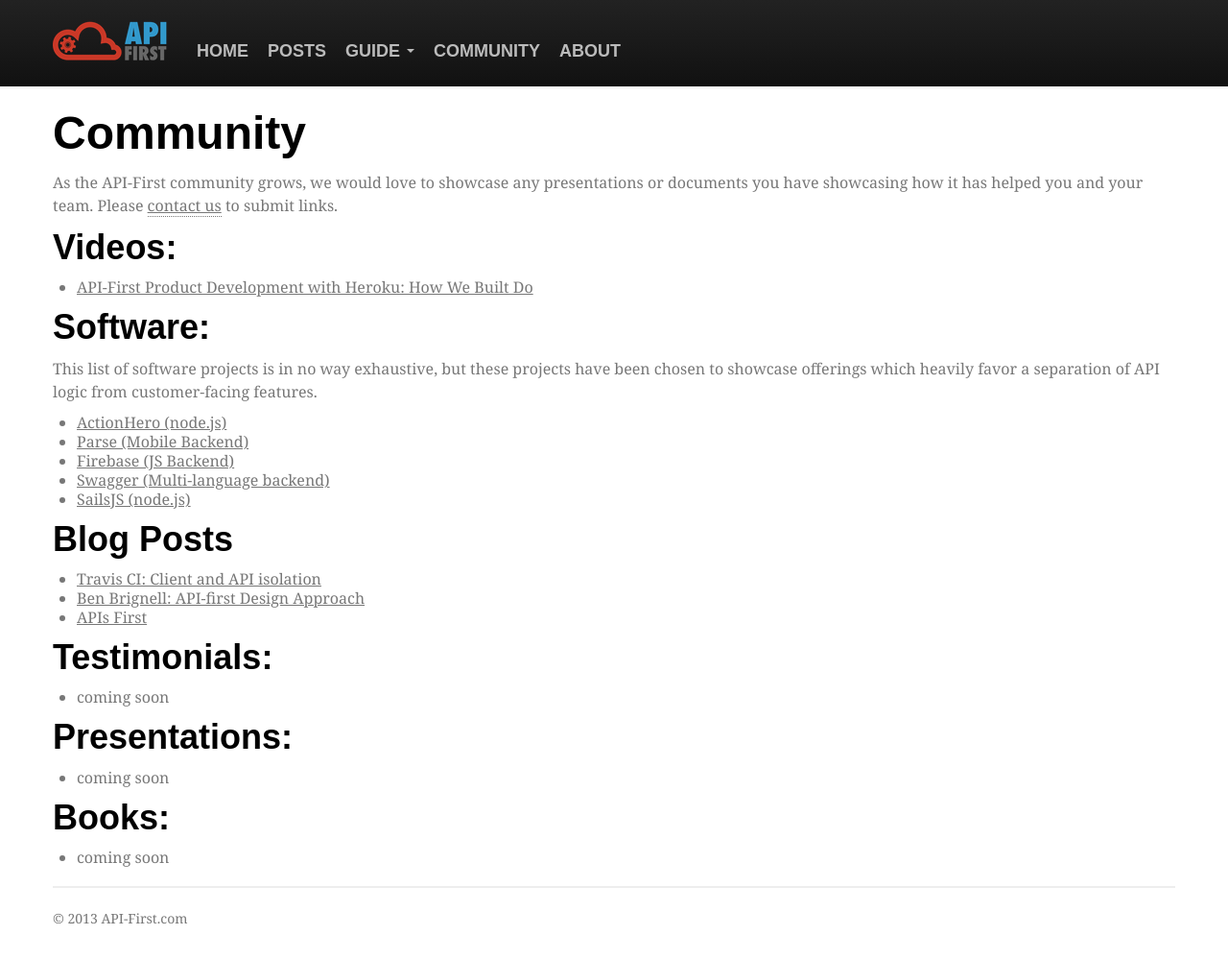
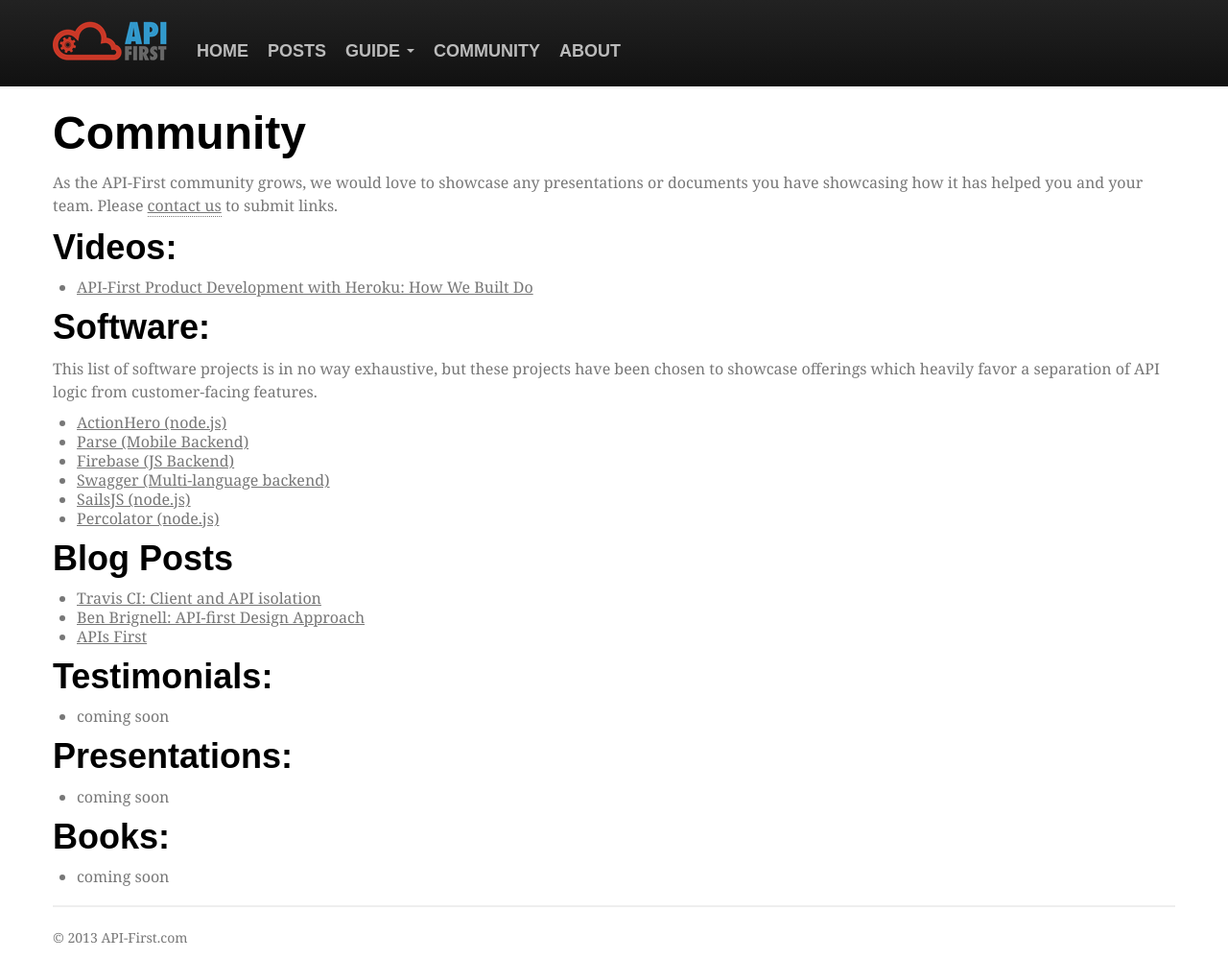
Before and after one commit to evantahler/api-first, a Jekyll site: the page built from pages/community.md, in a window 1280 px wide and 999 px high. Shown: the whole window at 96% size. Built offline with Jekyll 4.4.1, drawn with Linux system fonts in a browser that asks for light colours; some web fonts are replaced; Markdown is read by kramdown in place of the engine named in the settings.

Commit message:
Add Percolator tor Software section of community page

```diff
--- a/pages/community.md
+++ b/pages/community.md
@@ -20,6 +20,7 @@
 - [Firebase (JS Backend)](http://firebase.com)
 - [Swagger (Multi-language backend)](https://developers.helloreverb.com/swagger/)
 - [SailsJS (node.js)](http://balderdashy.github.com/sails/)
+- [Percolator (node.js)](http://percolatorjs.com/)
 
 ## Blog Posts
 
```
